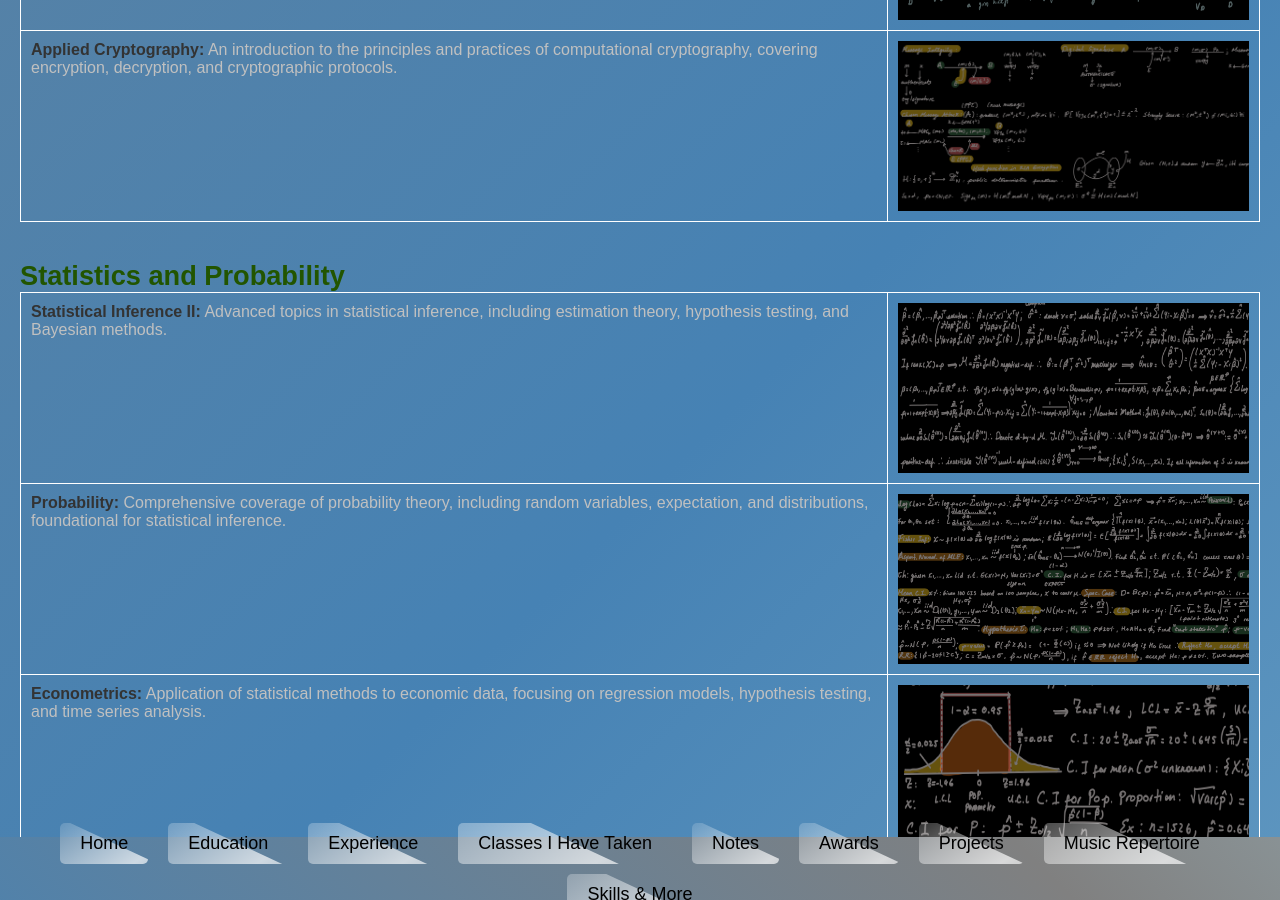
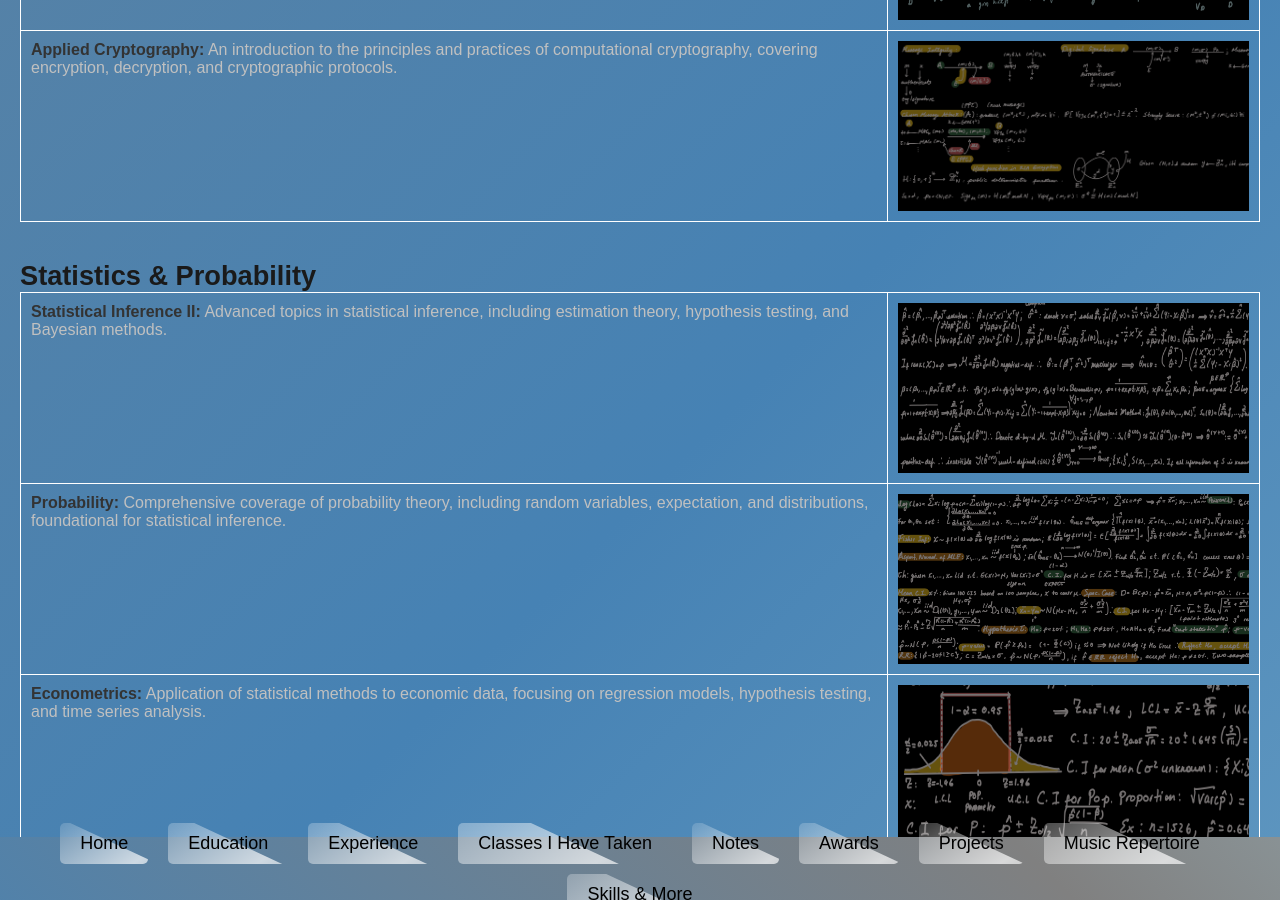
Before and after one commit to xXElGenio0203Xx/eugenio-macias.github.io, a Jekyll site: the page built from notes.md, in a window 1280 px wide and 900 px high, scrolled down 1299 px. Built offline with Jekyll 4.4.1, drawn with Linux system fonts in a browser that asks for light colours; some web fonts are replaced.

Commit message:
Update notes.md

```diff
--- a/notes.md
+++ b/notes.md
@@ -8,7 +8,7 @@ title: Cheat Sheets
 </div>
 <br>
 
-## Mathematics
+<h2 style="color: #1a1a1a;">Math</h2>
 
 <table style="width:100%;">
   <tr>
@@ -97,7 +97,7 @@ title: Cheat Sheets
   </tr>
 </table>
 <br>
-## Statistics and Probability
+<h2 style="color: #1a1a1a;">Statistics & Probability</h2>
 
 <table style="width:100%;">
   <tr>
```
